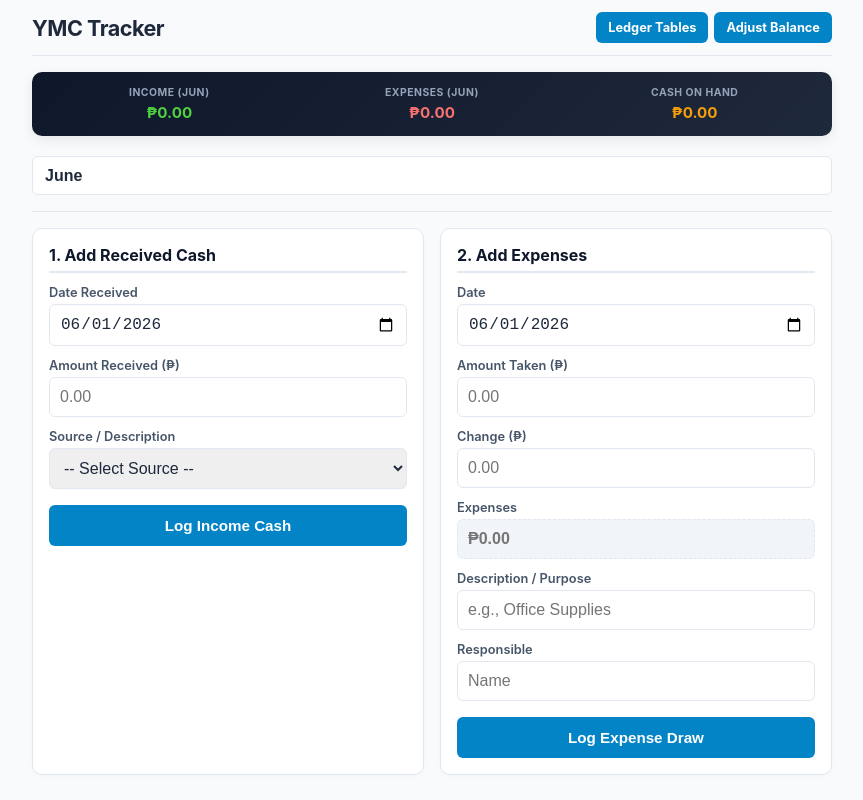
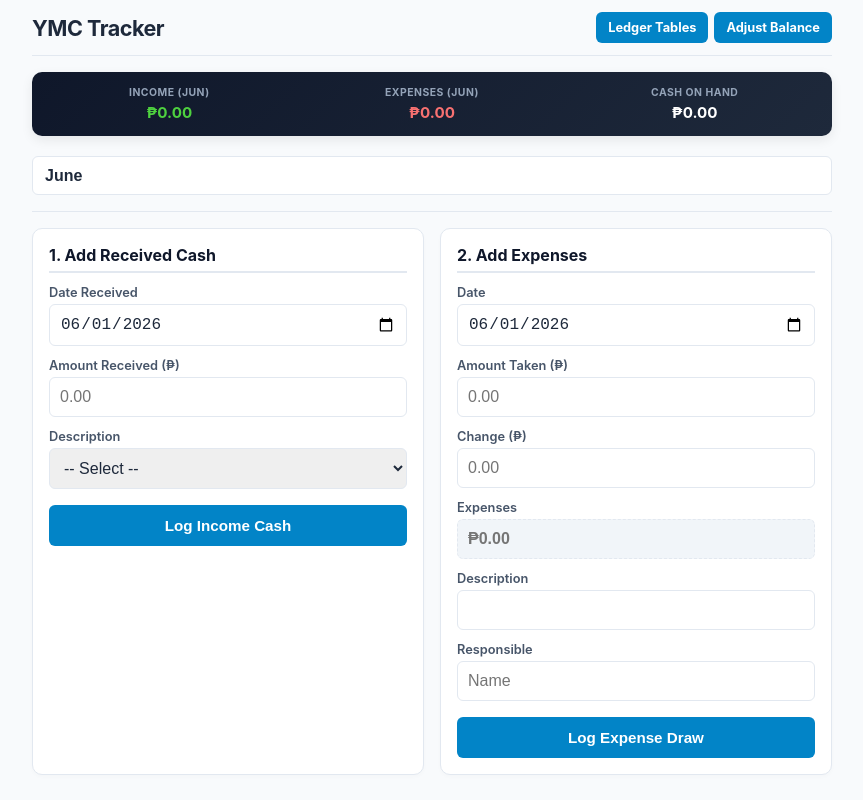
Before and after one commit to 1016769/ymc, a plain HTML site: page index.html in a window 1280 px wide. Shown: the whole page, without its empty margins (208-1071 px from the left). Drawn offline with Linux system fonts and the light colour scheme.

Commit message:
Update index.html

```diff
--- a/index.html
+++ b/index.html
@@ -54,7 +54,7 @@
         </div>
         <div class="stat-box">
             <h3>CASH ON HAND</h3>
-            <p id="globalCash" style="color: #f59e0b;">₱0.00</p>
+            <p id="globalCash" style="color: #ffffff;">₱0.00</p>
         </div>
     </div>
 
@@ -70,9 +70,9 @@
                 <div class="form-group"><label>Date Received</label><input type="date" id="rec_date" class="form-control" required></div>
                 <div class="form-group"><label>Amount Received (₱)</label><input type="number" id="amount_received" step="0.01" class="form-control" required placeholder="0.00"></div>
                 <div class="form-group">
-                    <label>Source / Description</label>
+                    <label>Description</label>
                     <select id="source" class="form-control" required>
-                        <option value="" disabled selected>-- Select Source --</option>
+                        <option value="" disabled selected>-- Select --</option>
                         <option value="Allowance">Allowance</option>
                         <option value="Offering">Offering</option>
                         <option value="Pledge">Pledge</option>
@@ -91,7 +91,7 @@
                 <div class="form-group"><label>Amount Taken (₱)</label><input type="number" id="amount_taken" step="0.01" class="form-control" required placeholder="0.00" oninput="calculateExpenses()"></div>
                 <div class="form-group"><label>Change (₱)</label><input type="number" id="change" step="0.01" class="form-control" required placeholder="0.00" oninput="calculateExpenses()"></div>
                 <div class="form-group"><label>Expenses</label><input type="text" id="expenses" class="form-control readonly-box" readonly placeholder="₱0.00"></div>
-                <div class="form-group"><label>Description / Purpose</label><input type="text" id="description" class="form-control" required placeholder="e.g., Office Supplies"></div>
+                <div class="form-group"><label>Description</label><input type="text" id="description" class="form-control" required placeholder=""></div>
                 <div class="form-group"><label>Responsible</label><input type="text" id="responsible" class="form-control" required placeholder="Name"></div>
                 <button type="submit" class="btn-submit">Log Expense Draw</button>
             </form>
```
